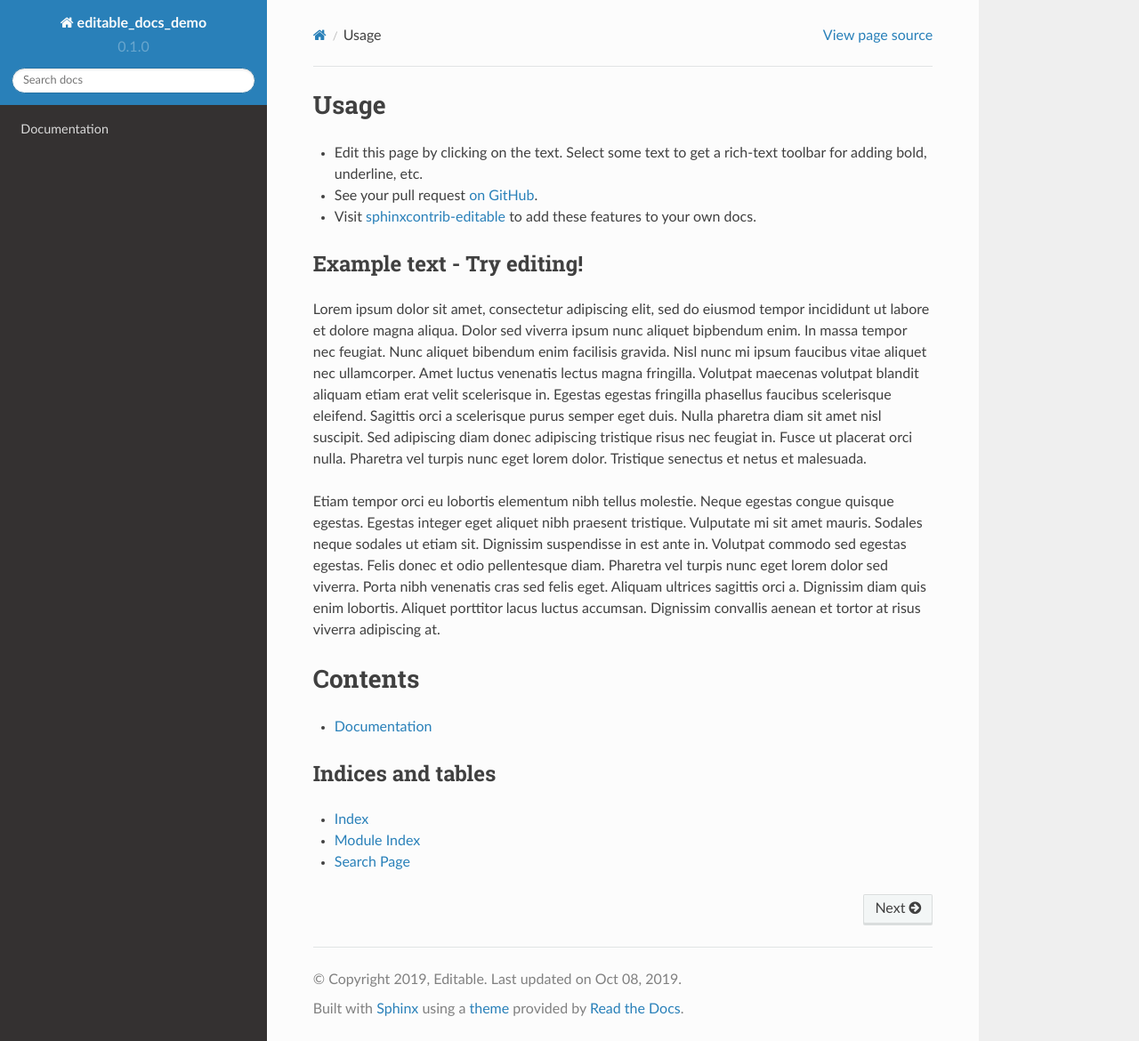
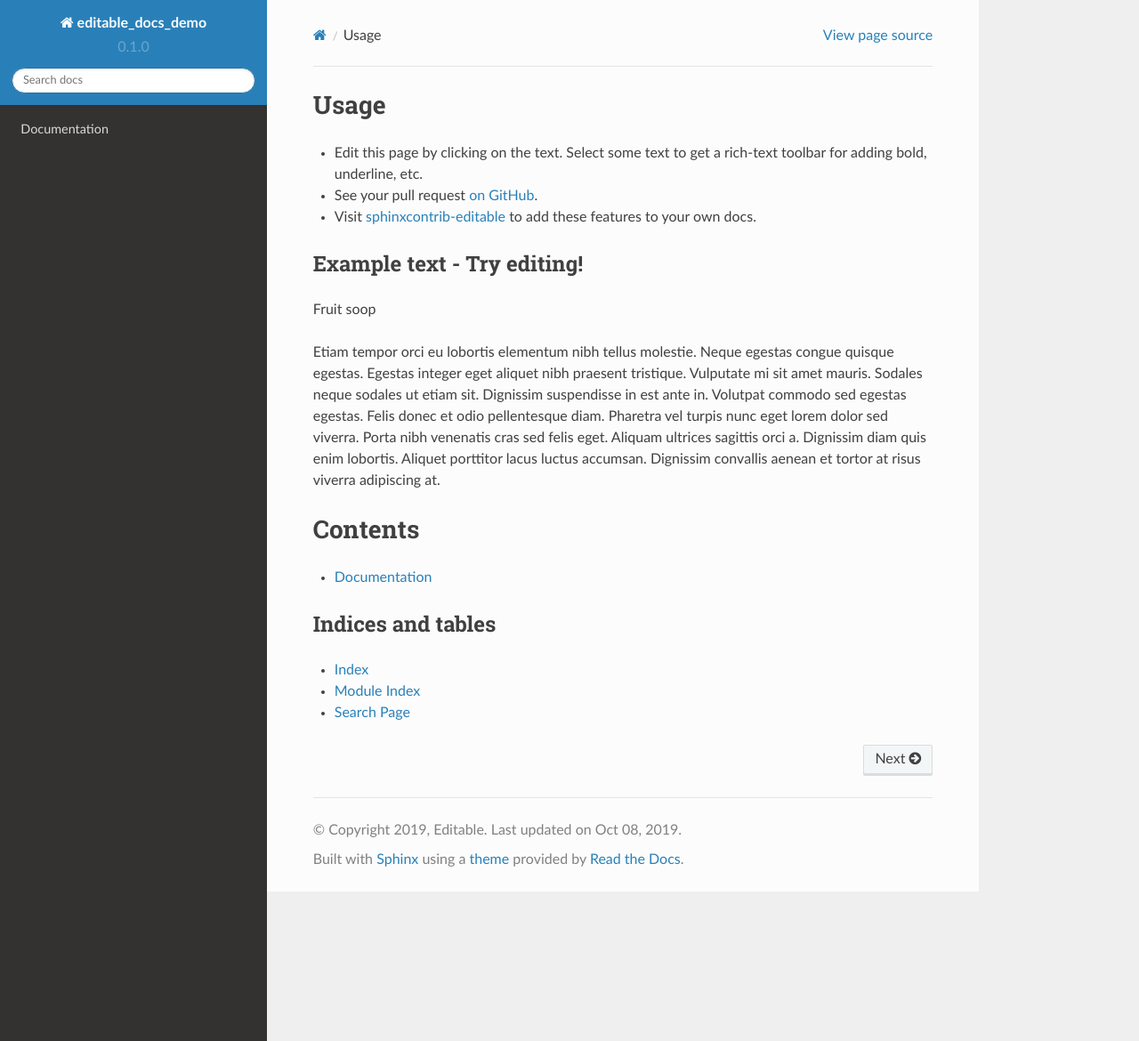
Before and after one commit to interdoc-edit-bot/editable-docs-demo, a Sphinx documentation site: the page built from docs/index.rst, in a window 1280 px wide and 1170 px high. Shown: the whole window at 89% size. Built offline with Sphinx 7.4.7 and the Read the Docs theme 2.0.0, drawn with Linux system fonts in a browser that asks for light colours.

Commit message:
Interactive edit

```diff
--- a/docs/index.rst
+++ b/docs/index.rst
@@ -12,17 +12,8 @@ Usage
 Example text - Try editing!
 ===================================
 
-Lorem ipsum dolor sit amet, consectetur adipiscing elit, sed do eiusmod tempor
-incididunt ut labore et dolore magna aliqua. Dolor sed viverra ipsum nunc
-aliquet bipbendum enim. In massa tempor nec feugiat. Nunc aliquet bibendum enim
-facilisis gravida. Nisl nunc mi ipsum faucibus vitae aliquet nec ullamcorper.
-Amet luctus venenatis lectus magna fringilla. Volutpat maecenas volutpat
-blandit aliquam etiam erat velit scelerisque in. Egestas egestas fringilla
-phasellus faucibus scelerisque eleifend. Sagittis orci a scelerisque purus
-semper eget duis. Nulla pharetra diam sit amet nisl suscipit. Sed adipiscing
-diam donec adipiscing tristique risus nec feugiat in. Fusce ut placerat orci
-nulla. Pharetra vel turpis nunc eget lorem dolor. Tristique senectus et netus
-et malesuada.
+Fruit soop
+
 
 Etiam tempor orci eu lobortis elementum nibh tellus molestie. Neque egestas
 congue quisque egestas. Egestas integer eget aliquet nibh praesent tristique.
```
